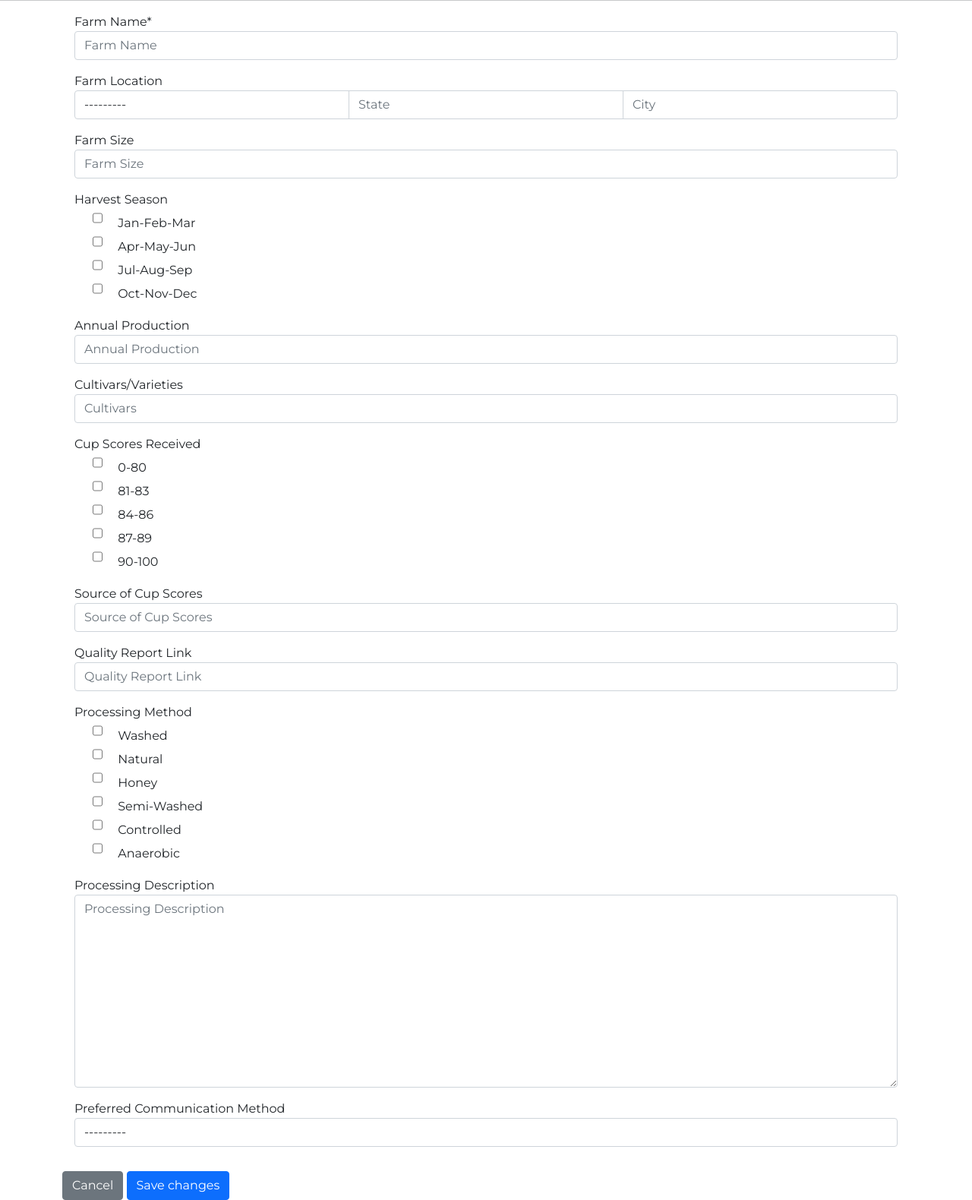
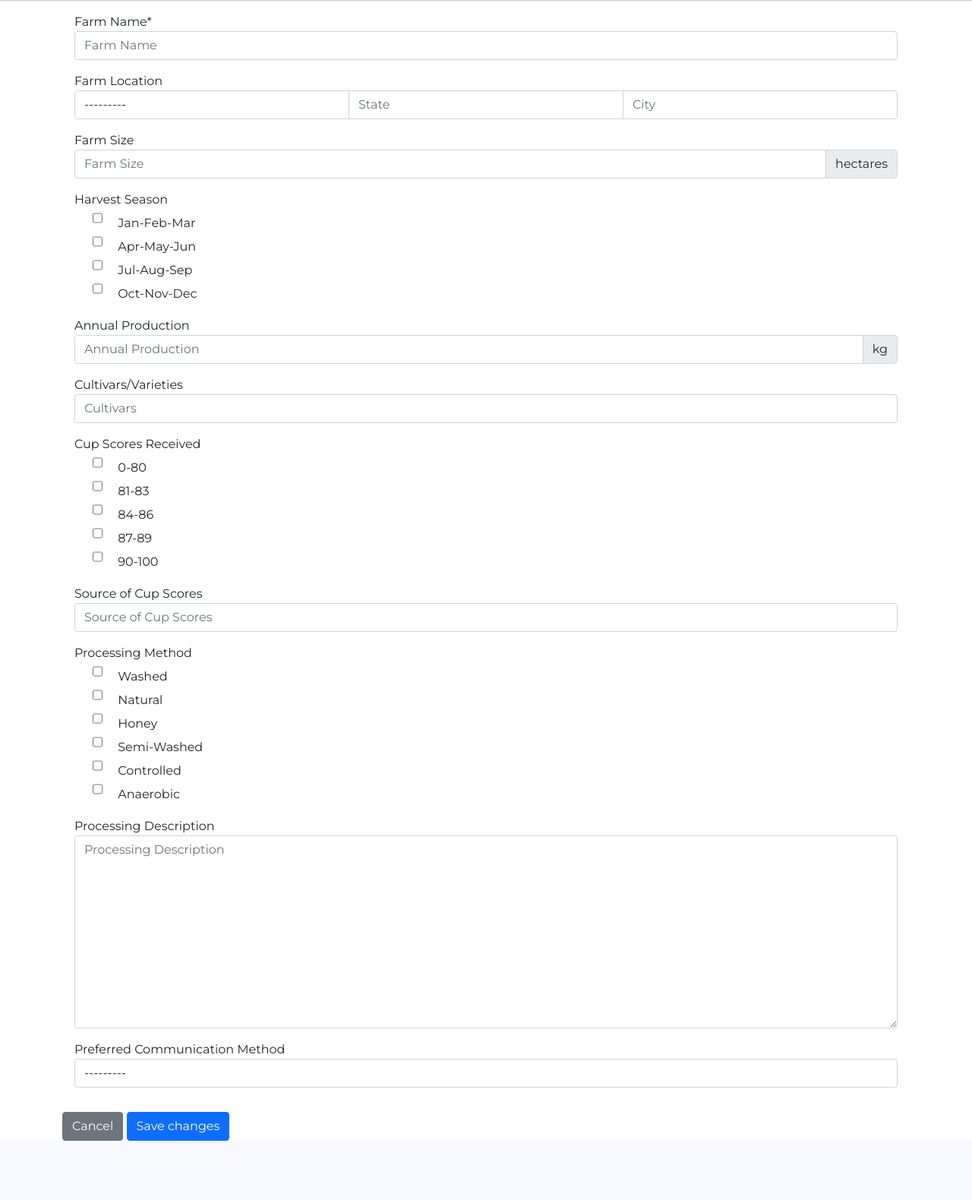
Before and after one commit to GBS-SpecialtyCoffee-Projects/RBF_platform, a Django app: template base/templates/base/farmer_details_edit.html in a window 1280 px wide. Shown: the part 91-1671 px from the top of the page at 76% size. After the commit the page ends 1593 px from the top, so only its background shows below. Run offline with Django 4.2, Linux system fonts and the light colour scheme; the template is opened without the code that fills it: values that come from a table or form of the project are taken from there, others are empty; the visitor is signed in with stand-in values (Sample User, id 1); data comes from the database, SQL or seed files in the repository; some libraries are stand-ins or nearby versions.

Commit message:
addons for fields with metrics

```diff
--- a/base/templates/base/farmer_dashboard.html
+++ b/base/templates/base/farmer_dashboard.html
@@ -496,12 +496,14 @@
             </div>
             <div class="input-group mb-3">
                 {{ main_form.farm_size }}
+                <span class="input-group-text">hectares</span>
             </div>
             <div class="input-group mb-3">
                 {{ main_form.harvest_season }}
             </div>
             <div class="input-group mb-3">
                 {{ main_form.annual_production }}
+                <span class="input-group-text">kg</span>
             </div>
             <div class="input-group mb-3">
                 {{ main_form.cultivars }}
--- a/base/templates/base/farmer_details_edit.html
+++ b/base/templates/base/farmer_details_edit.html
@@ -22,18 +22,17 @@
             </div>
             {{ main_form.farm_size.label }}
             <div class="input-group mb-3">
-
                 {{ main_form.farm_size }}
+                <span class="input-group-text">hectares</span>
             </div>
             {{ main_form.harvest_season.label }}
             <div class="input-group mb-3">
-
                 {{ main_form.harvest_season }}
             </div>
             {{ main_form.annual_production.label }}
             <div class="input-group mb-3">
-
                 {{ main_form.annual_production }}
+                <span class="input-group-text">kg</span>
             </div>
             {{ main_form.cultivars.label }}
             <div class="input-group mb-3">
@@ -49,10 +48,6 @@
             <div class="input-group mb-3">
 
                 {{ main_form.source_of_cup_scores }}
-            </div>
-            {{ main_form.quality_report_link.label }}
-            <div class="input-group mb-3">
-                {{ main_form.quality_report_link }}
             </div>
             <!-- <div class="input-group mb-3">
                 {{ main_form.affiliation }}
```
Also changed, not shown: base/templates/base/farmer_signup.html (+12 -6 lines), base/templates/base/platform_admin/farmer_detail.html (+8 -2 lines).
